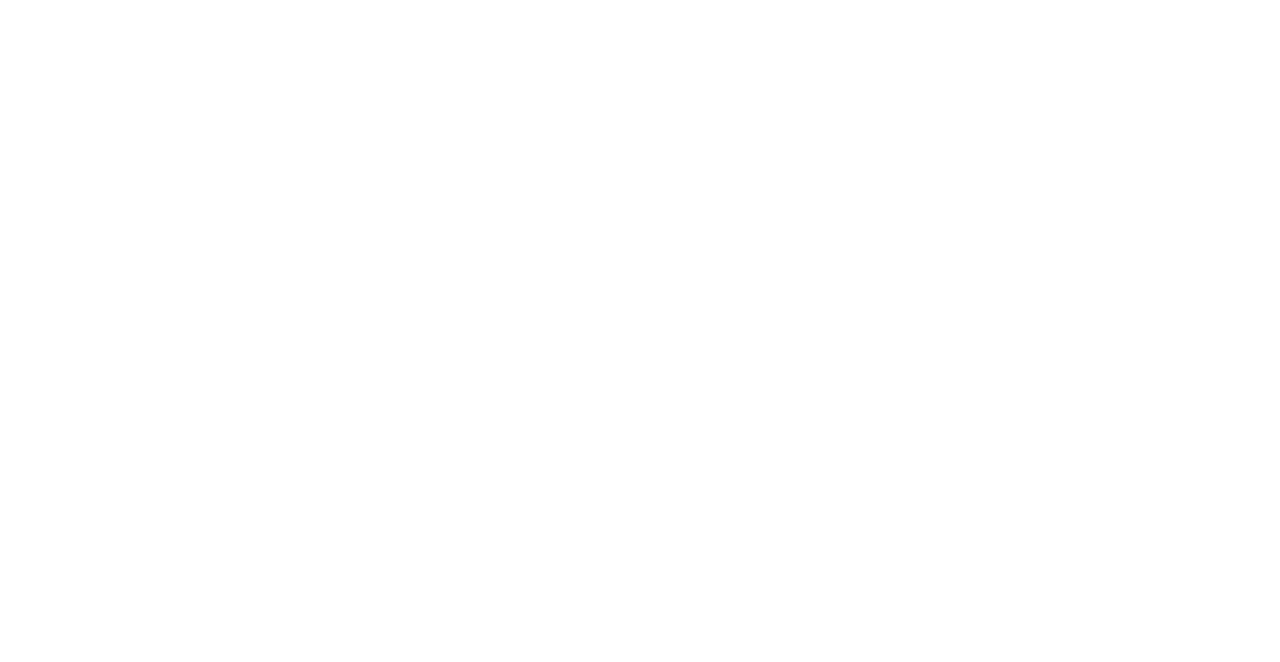
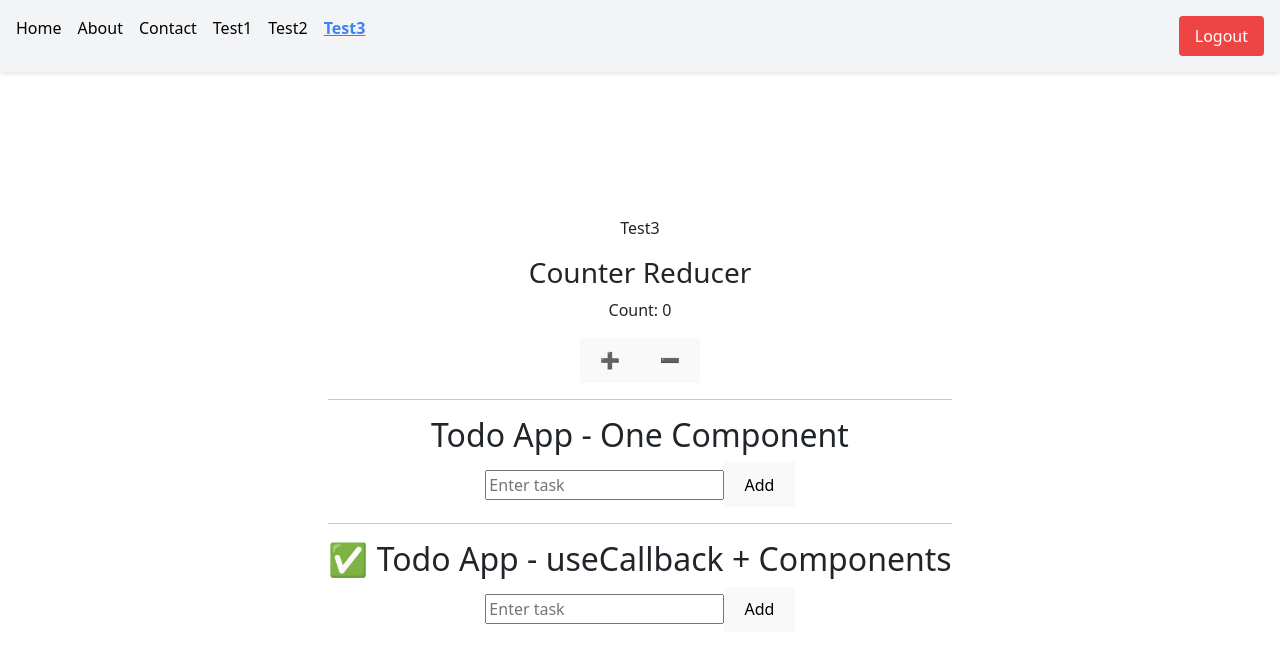
Before and after one commit to poojanpatel-bacancy/react-learn-1, a React (Vite) app: page /test3 in a window 1280 px wide. Before the commit this address had no page. Shown: the top 662 px of the page. Built offline with nearby package versions, Linux system fonts and the light colour scheme; sample sign-in values are in the browser's storage.

Commit message:
useReducer example

```diff
--- a/src/App.tsx
+++ b/src/App.tsx
@@ -11,6 +11,7 @@
 import { UserProvider } from './Context/UserContext';
 import PublicRoute from './Components/Layout/PublicRoute'
 import Unauthorized from './Components/Pages/Unauthorized'
+import Test3 from './Components/Pages/Test3'
 
 
 function App() {
@@ -59,6 +60,11 @@
                                 <Test2 />
                             </ProtectedRoute>
                         } />
+                        <Route path="/test3" element={
+                            <ProtectedRoute>
+                                <Test3 />
+                            </ProtectedRoute>
+                        } />
                     </Routes>
                 </BrowserRouter>
             </UserProvider>
--- a/src/Components/Layout/Navbar.tsx
+++ b/src/Components/Layout/Navbar.tsx
@@ -59,6 +59,14 @@
                         Test2
                     </NavLink>
                 </li>
+                <li>
+                    <NavLink
+                        to="/test3"
+                        className={({ isActive }) => isActive ? styles.activeLink : styles.inactiveLink}
+                    >
+                        Test3
+                    </NavLink>
+                </li>
                 <li className={styles.logoutBtn}>
                     <button onClick={handleLogout} className={styles.logoutBtnStyle}>
                         Logout
--- /dev/null
+++ b/src/Components/Pages/Test3.tsx
@@ -0,0 +1,45 @@
+import { useReducer } from "react";
+import usePageTitle from "../../Hooks/usePageTitle";
+import TodoAppOneComponent from "../todo/TodoAppOneComponent";
+import TodoAppOptimized from "../todo/TodoAppOptimized";
+
+function Test3() {
+    usePageTitle('Test3 | My App');
+
+    function reducer(state: { count: number }, action: { type: string }) {
+        switch (action.type) {
+            case 'increment':
+                return { count: state.count + 1 };
+            case 'decrement':
+                return { count: state.count - 1 };
+            default:
+                return state;
+        }
+    }
+    function CounterReducer() {
+        const initialState = { count: 0 };
+        const [state, dispatch] = useReducer(reducer, initialState);
+
+        return (
+            <>
+                <p>Count: {state.count}</p>
+                <button onClick={() => dispatch({ type: 'increment' })}>➕</button>
+                <button onClick={() => dispatch({ type: 'decrement' })}>➖</button>
+            </>
+        );
+    }
+
+    return (
+        <div>
+            <p>Test3</p>
+            <h3>Counter Reducer</h3>
+            <CounterReducer />
+            <hr />
+            <TodoAppOneComponent />
+            <hr />
+            <TodoAppOptimized />
+        </div>
+    )
+}
+
+export default Test3;
--- /dev/null
+++ b/src/Components/todo/TodoAppOneComponent.tsx
@@ -0,0 +1,78 @@
+import { useState } from "react";
+
+function TodoAppOneComponent() {
+  const [todos, setTodos] = useState<{ id: number; text: string }[]>([]);
+  const [input, setInput] = useState('');
+  const [editId, setEditId] = useState<number | null>(null);
+  const [editText, setEditText] = useState('');
+
+  const addTodo = () => {
+    debugger;
+    if (input.trim() !== '') {
+      console.log('addTodo', todos);
+      setTodos([...todos, { id: Date.now(), text: input }]);
+      console.log(todos);
+      setInput('');
+    }
+  };
+
+  const deleteTodo = (id: number) => {
+    debugger;
+    console.log(todos);
+    setTodos(todos.filter(todo => todo.id !== id));
+    console.log(todos);
+  };
+
+  const startEdit = (id: number, text: string) => {
+    setEditId(id);
+    setEditText(text);
+  };
+
+  const saveEdit = () => {
+    debugger;
+    console.log(todos);
+    setTodos(todos.map(todo =>
+      todo.id === editId ? { ...todo, text: editText } : todo
+    ));
+    console.log(todos);
+    setEditId(null);
+    setEditText('');
+  };
+
+  return (
+    <div>
+      <h2>Todo App - One Component</h2>
+      <input
+        type="text"
+        value={input}
+        placeholder="Enter task"
+        onChange={(e) => setInput(e.target.value)}
+      />
+      <button onClick={addTodo}>Add</button>
+
+      <ul>
+        {todos.map(todo => (
+          <li key={todo.id}>
+            {editId === todo.id ? (
+              <>
+                <input
+                  value={editText}
+                  onChange={(e) => setEditText(e.target.value)}
+                />
+                <button onClick={saveEdit}>Save</button>
+              </>
+            ) : (
+              <>
+                {todo.text}
+                <button onClick={() => startEdit(todo.id, todo.text)}>Edit</button>
+                <button onClick={() => deleteTodo(todo.id)}>Delete</button>
+              </>
+            )}
+          </li>
+        ))}
+      </ul>
+    </div>
+  );
+}
+
+export default TodoAppOneComponent;
--- /dev/null
+++ b/src/Components/todo/TodoAppOptimized.tsx
@@ -0,0 +1,41 @@
+import { useState, useCallback } from 'react';
+import TodoList from './TodoList';
+
+function TodoAppOptimized() {
+  const [todos, setTodos] = useState<{ id: number; text: string }[]>([]);
+  const [input, setInput] = useState('');
+
+  const addTodo = useCallback(() => {
+    if (input.trim() !== '') {
+      setTodos((prev) => [...prev, { id: Date.now(), text: input }]);
+      setInput('');
+    }
+  }, [input]);
+
+  const deleteTodo = useCallback((id: number) => {
+    setTodos((prev) => prev.filter(todo => todo.id !== id));
+  }, []);
+
+  const editTodo = useCallback((id: number, newText: string) => {
+    setTodos((prev) =>
+      prev.map(todo => (todo.id === id ? { ...todo, text: newText } : todo))
+    );
+  }, []);
+
+  return (
+    <div>
+      <h2>✅ Todo App - useCallback + Components</h2>
+      <input
+        type="text"
+        value={input}
+        placeholder="Enter task"
+        onChange={(e) => setInput(e.target.value)}
+      />
+      <button onClick={addTodo}>Add</button>
+
+      <TodoList todos={todos} onDelete={deleteTodo} onEdit={editTodo} />
+    </div>
+  );
+}
+
+export default TodoAppOptimized;
--- /dev/null
+++ b/src/Components/todo/TodoItem.tsx
@@ -0,0 +1,35 @@
+import React, { useState } from "react";
+
+function TodoItem({ todo, onDelete, onEdit }: { todo: { id: number; text: string }, onDelete: (id: number) => void, onEdit: (id: number, newText: string) => void }) {
+  const [isEditing, setIsEditing] = useState(false);
+  const [newText, setNewText] = useState(todo.text);
+
+  return (
+    <li>
+      {isEditing ? (
+        <>
+          <input
+            value={newText}
+            onChange={(e) => setNewText(e.target.value)}
+          />
+          <button
+            onClick={() => {
+              onEdit(todo.id, newText);
+              setIsEditing(false);
+            }}
+          >
+            Save
+          </button>
+        </>
+      ) : (
+        <>
+          {todo.text}
+          <button onClick={() => setIsEditing(true)}>Edit</button>
+          <button onClick={() => onDelete(todo.id)}>Delete</button>
+        </>
+      )}
+    </li>
+  );
+}
+
+export default React.memo(TodoItem);
--- /dev/null
+++ b/src/Components/todo/TodoList.tsx
@@ -0,0 +1,20 @@
+import { memo } from "react";
+import TodoItem from "./TodoItem";
+
+const TodoList = memo(({ todos, onDelete, onEdit }: { todos: { id: number; text: string }[], onDelete: (id: number) => void, onEdit: (id: number, newText: string) => void }) => {
+  console.log("📋 TodoList Render");
+  return (
+    <ul>
+      {todos.map(todo => (
+        <TodoItem
+          key={todo.id}
+          todo={todo}
+          onDelete={onDelete}
+          onEdit={onEdit}
+        />
+      ))}
+    </ul>
+  );
+});
+
+export default TodoList;
```
